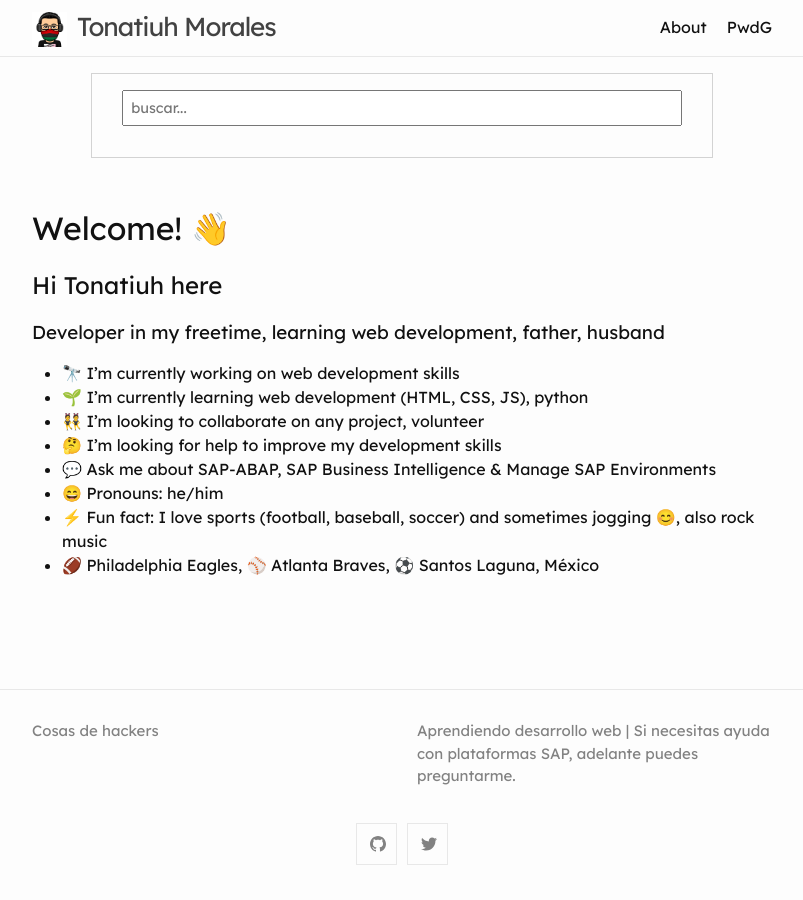
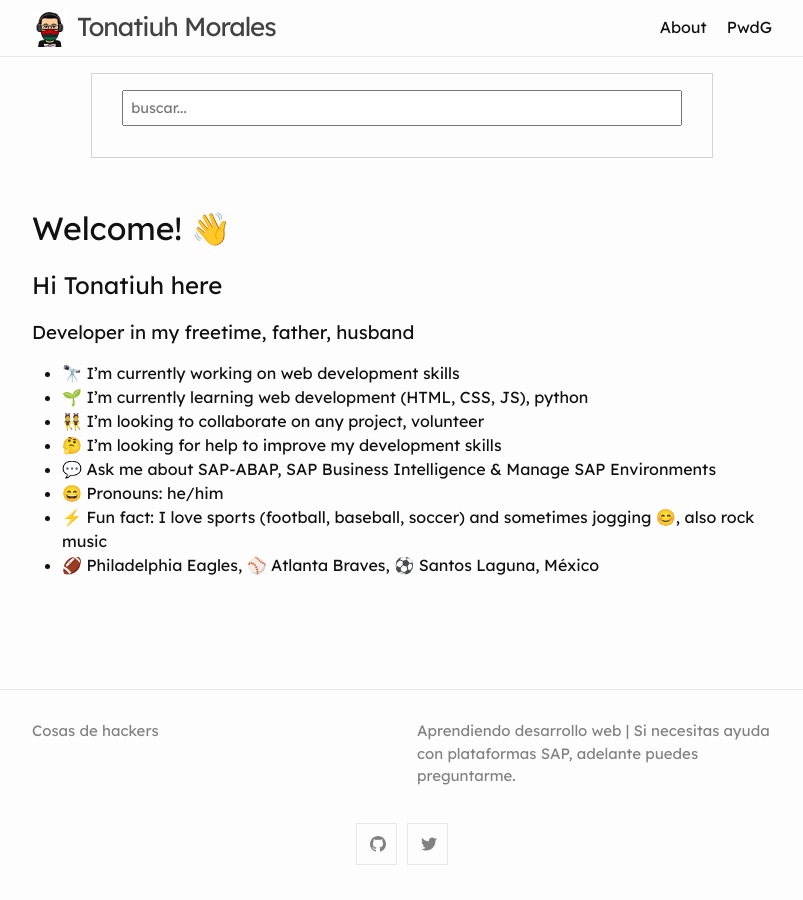
Before and after one commit to blackc0mb/blackc0mb.github.io, a Jekyll site: the page built from about.md, in a window 1280 px wide. Shown: the whole page, without its empty margins (238-1041 px from the left). Built offline with Jekyll 4.4.1, drawn with Linux system fonts in a browser that asks for light colours; comment, search, counter and statistics services are not loaded.

Commit message:
about updated

```diff
--- a/about.md
+++ b/about.md
@@ -5,7 +5,7 @@ title: About
 # Welcome! 👋
 
 ## Hi Tonatiuh here
-### Developer in my freetime, learning web development, father, husband
+### Developer in my freetime, father, husband
 
 - 🔭 I’m currently working on web development skills
 - 🌱 I’m currently learning web development (HTML, CSS, JS), python
```
